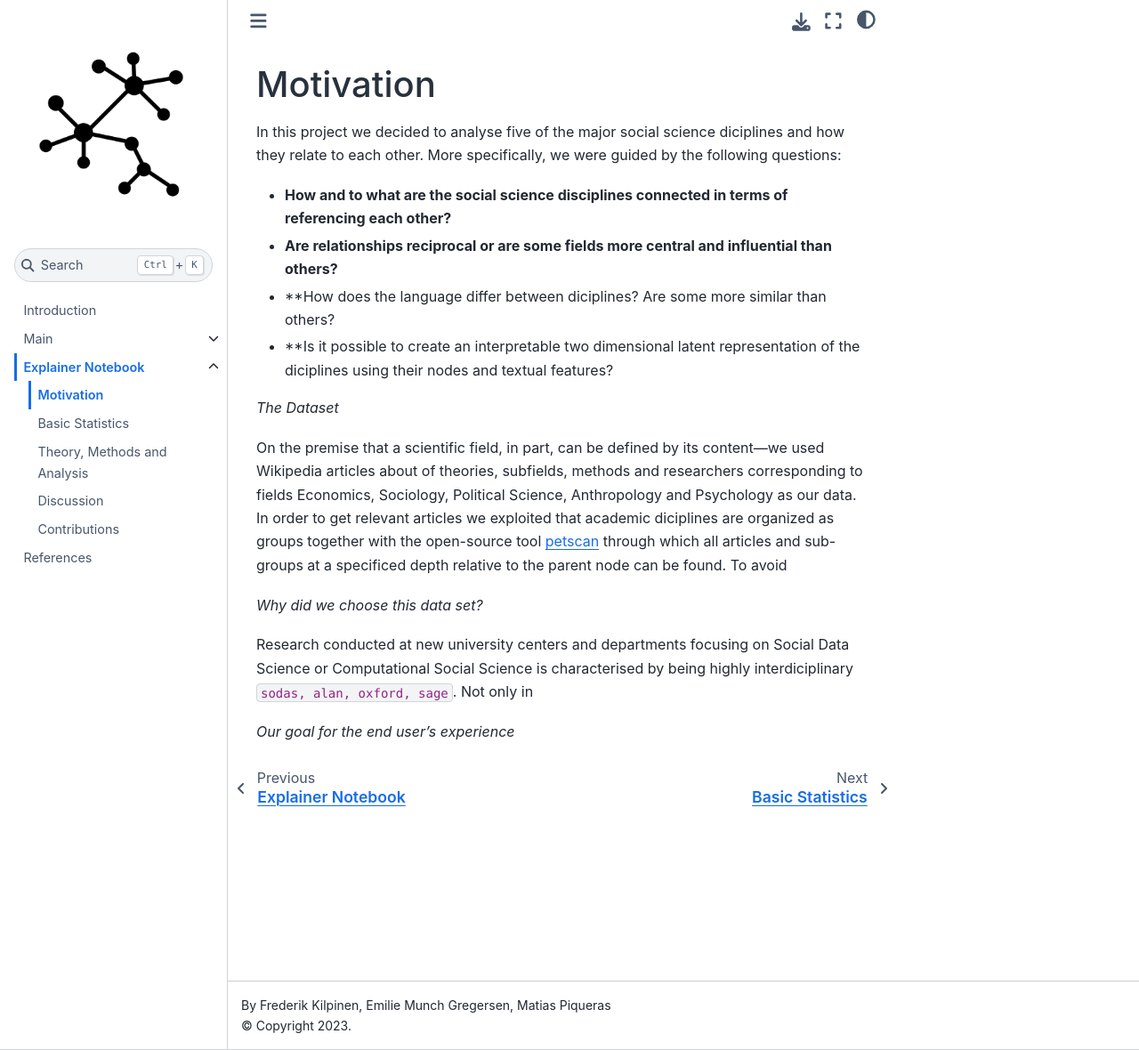
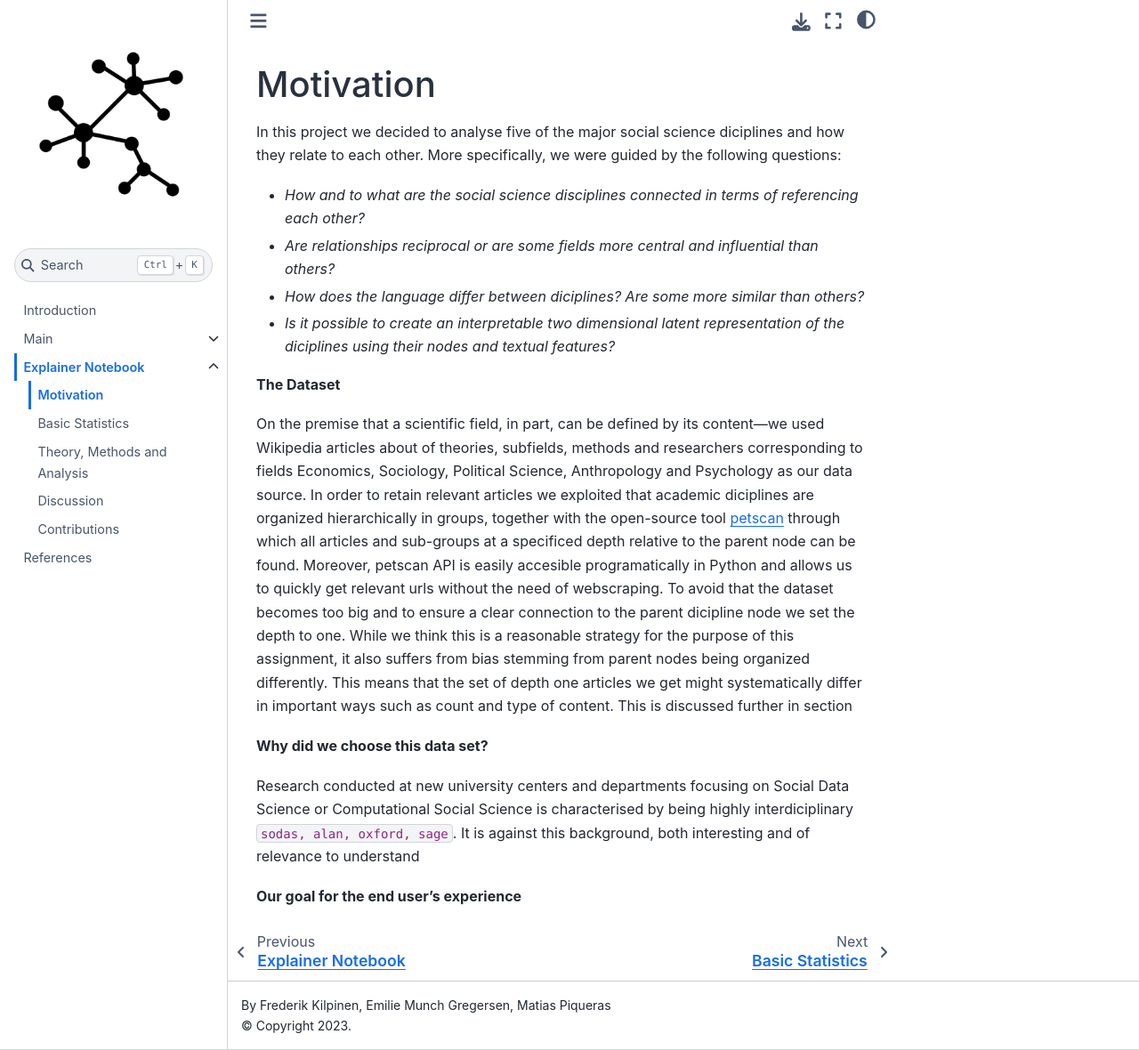
Before and after one commit to MatPiq/DTU-social-graphs-project-book, a Jupyter Book: the page built from explainer_motivation.md, in a window 1280 px wide and 1180 px high. Shown: the whole window at 89% size. Built offline with Jupyter Book 1.0.4 settings and Sphinx 7.4.7 and the Sphinx Book theme 1.1.4, drawn with Linux system fonts in a browser that asks for light colours; comment, search, counter and statistics services are not loaded; cross-references to code outside the pages are shown as plain code.

Commit message:
Update explainer_motivation.md

```diff
--- a/explainer_motivation.md
+++ b/explainer_motivation.md
@@ -3,17 +3,17 @@ Motivation
 
 In this project we decided to analyse five of the major social science diciplines and how they relate to each other. More specifically, we were guided by the following questions:
 
-* **How and to what are the social science disciplines connected in terms of referencing each other?**
-* **Are relationships reciprocal or are some fields more central and influential than others?**
-* **How does the language differ between diciplines? Are some more similar than others?
-* **Is it possible to create an interpretable two dimensional latent representation of the diciplines using their nodes and textual features?
+* *How and to what are the social science disciplines connected in terms of referencing each other?*
+* *Are relationships reciprocal or are some fields more central and influential than others?*
+* *How does the language differ between diciplines? Are some more similar than others?*
+* *Is it possible to create an interpretable two dimensional latent representation of the diciplines using their nodes and textual features?*
 
-*The Dataset*
+**The Dataset**
 
- On the premise that a scientific field, in part, can be defined by its content—we used Wikipedia articles about of theories, subfields, methods and researchers corresponding to fields Economics, Sociology, Political Science, Anthropology and Psychology as our data. In order to get relevant articles we exploited that academic diciplines are organized as groups together with the open-source tool [petscan](https://en.wikipedia.org/wiki/Wikipedia:PetScan) through which all articles and sub-groups at a specificed depth relative to the parent node can be found. To avoid
+ On the premise that a scientific field, in part, can be defined by its content—we used Wikipedia articles about of theories, subfields, methods and researchers corresponding to fields Economics, Sociology, Political Science, Anthropology and Psychology as our data source. In order to retain relevant articles we exploited that academic diciplines are organized hierarchically in groups, together with the open-source tool [petscan](https://en.wikipedia.org/wiki/Wikipedia:PetScan) through which all articles and sub-groups at a specificed depth relative to the parent node can be found. Moreover, petscan API is easily accesible programatically in Python and allows us to quickly get relevant urls without the need of webscraping. To avoid that the dataset becomes too big and to ensure a clear connection to the parent dicipline node we set the depth to one. While we think this is a reasonable strategy for the purpose of this assignment, it also suffers from bias stemming from parent nodes being organized differently. This means that the set of depth one articles we get might systematically differ in important ways such as count and type of content. This is discussed further in section
 
-*Why did we choose this data set?*
+**Why did we choose this data set?**
 
-Research conducted at new university centers and departments focusing on Social Data Science or Computational Social Science is characterised by being highly interdiciplinary {cite}`sodas, alan, oxford, sage`. Not only in
+Research conducted at new university centers and departments focusing on Social Data Science or Computational Social Science is characterised by being highly interdiciplinary {cite}`sodas, alan, oxford, sage`. It is against this background, both interesting and of relevance to understand
 
-*Our goal for the end user's experience*
+**Our goal for the end user's experience**
```
